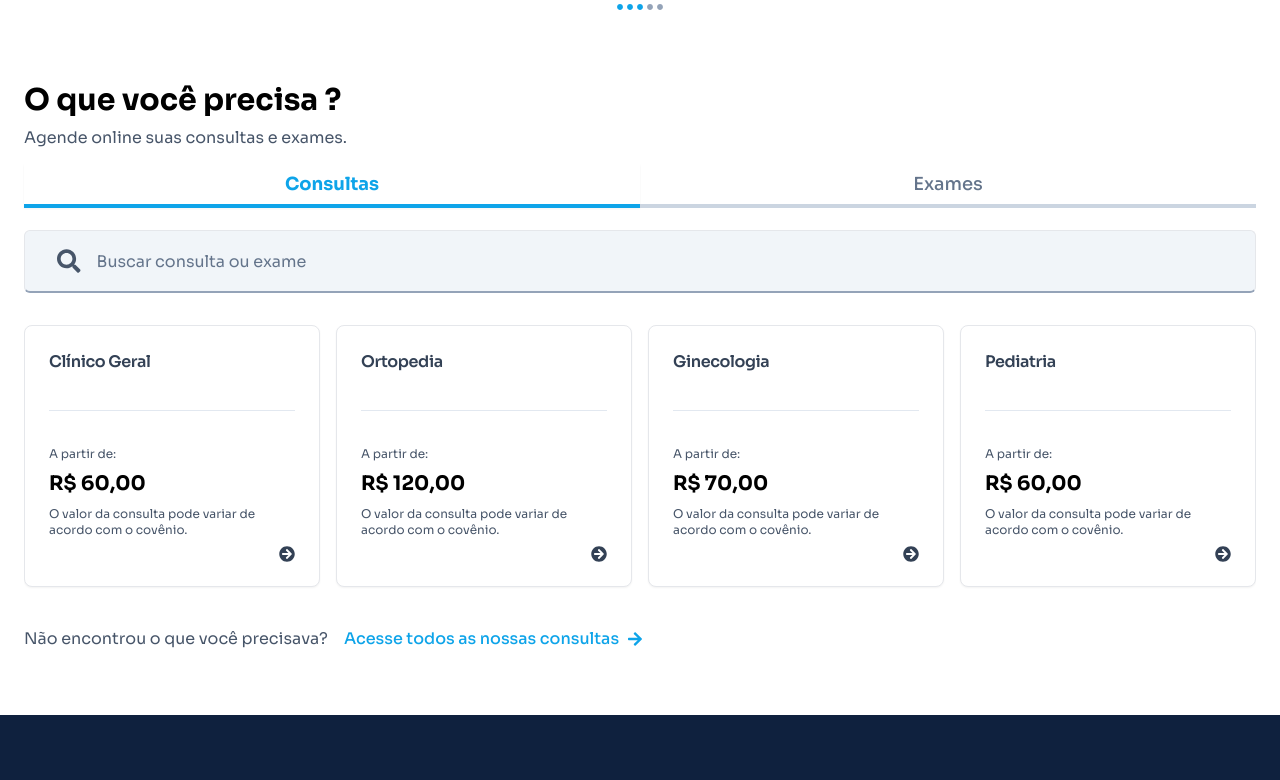
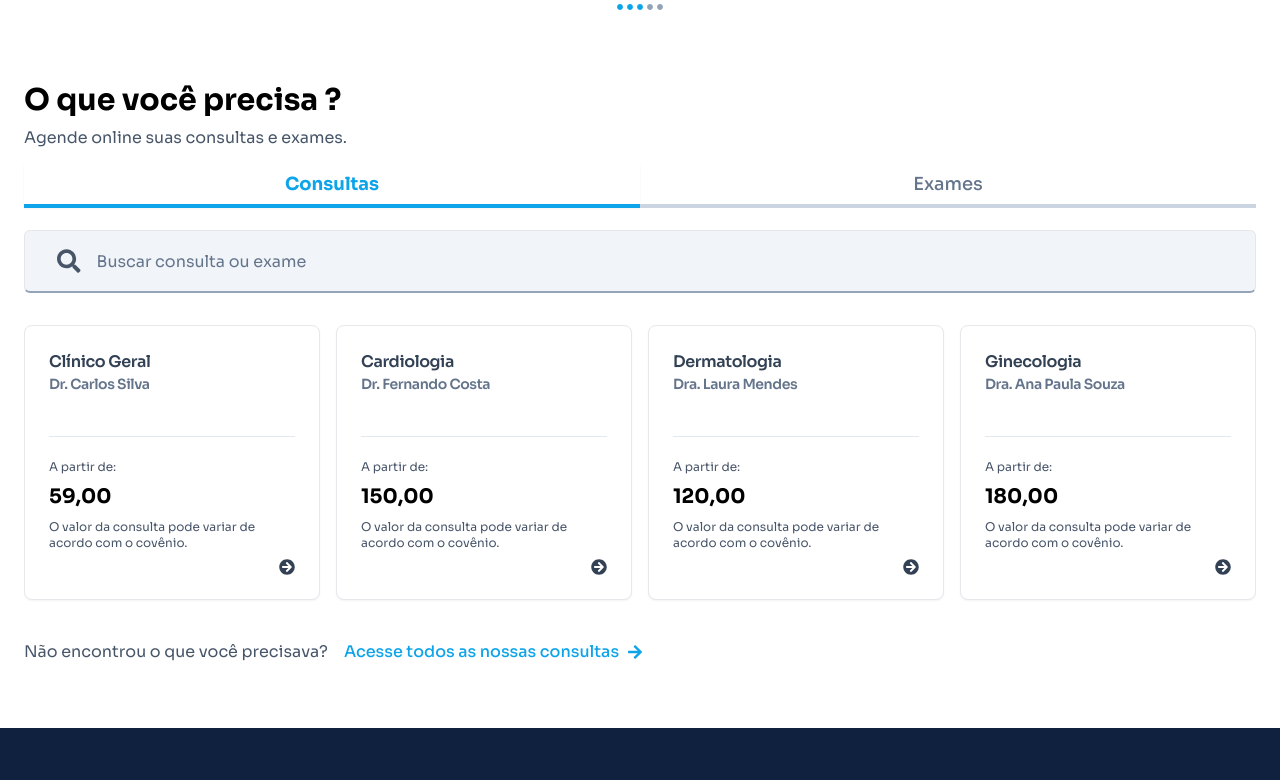
Before and after one commit to marcos-homero/clinicmodel, a Next.js app: page / in a window 1280 px wide. Shown: the part 915-1695 px from the top of the page. Built offline with nearby package versions, Linux system fonts and the light colour scheme.

Commit message:
New Att 01/10/2024

```diff
--- /dev/null
+++ b/src/app/agendamentos/page.tsx
@@ -0,0 +1,7 @@
+import React from "react";
+
+const page = () => {
+  return <div>page</div>;
+};
+
+export default page;
--- /dev/null
+++ b/src/app/blog/page.tsx
@@ -0,0 +1,7 @@
+import React from "react";
+
+const page = () => {
+  return <div>page</div>;
+};
+
+export default page;
--- /dev/null
+++ b/src/app/convenios/page.tsx
@@ -0,0 +1,7 @@
+import React from "react";
+
+const page = () => {
+  return <div>page</div>;
+};
+
+export default page;
--- /dev/null
+++ b/src/app/unidades/page.tsx
@@ -0,0 +1,7 @@
+import React from "react";
+
+const page = () => {
+  return <div>page</div>;
+};
+
+export default page;
--- a/src/components/HeroSection.tsx
+++ b/src/components/HeroSection.tsx
@@ -51,9 +51,16 @@ const HeroSection = () => {
           Conte com a confiança e segurança dos nossos <br /> laboratórios e
           médicos. Agende já sua consulta
         </p>
-        <Button className="flex mt-4 text-base w-fit px-8 gap-4 py-6">
-          Agende já <FaArrowRight />
-        </Button>
+        <Link
+          href={
+            "https://api.whatsapp.com/send?phone=551535370431&text=Gostaria%20de%20mais%20informa%C3%A7%C3%B5es"
+          }
+        >
+          <Button className="flex mt-4 text-base w-fit px-8 gap-4 py-6">
+            Agende já <FaArrowRight />
+          </Button>
+        </Link>
+
         <div className="grid grid-cols-2 grid-rows-2 min-[940px]:flex gap-4 min-[940px]:flex-wrap w-full my-8">
           {caroselOptions.map((item, index) => (
             <Link key={index} href={item.href}>
--- a/src/components/HomeAppointment.tsx
+++ b/src/components/HomeAppointment.tsx
@@ -1,39 +1,61 @@
 import { Card, CardContent, CardHeader, CardTitle } from "@/components/ui/card";
+import Link from "next/link";
 import { FaArrowCircleRight } from "react-icons/fa";
 
 const HomeAppointment = () => {
   const appointments = [
     {
-      type: "Clínico Geral",
-      firstValue: "R$ 60,00",
+      id: "7632bf74-3c6d-4276-abdd-1fd65eac701a",
+      tipo: "Clínico Geral",
+      valor: "59,00",
+      descricao:
+        "O clínico geral é responsável pelo diagnóstico inicial e tratamento de diversas condições de saúde.",
+      medico: "Dr. Carlos Silva",
     },
     {
-      type: "Ortopedia",
-      firstValue: "R$ 120,00",
+      id: "802d9030-af64-44c1-9bda-3b09376b191e",
+      tipo: "Cardiologia",
+      valor: "150,00",
+      descricao:
+        "O cardiologista cuida do sistema cardiovascular, incluindo o coração e os vasos sanguíneos.",
+      medico: "Dr. Fernando Costa",
     },
     {
-      type: "Ginecologia",
-      firstValue: "R$ 70,00",
+      id: "7fa68f69-af42-475e-82b3-5180a81c1e19",
+      tipo: "Dermatologia",
+      valor: "120,00",
+      descricao:
+        "O dermatologista trata doenças e condições relacionadas à pele, cabelo e unhas.",
+      medico: "Dra. Laura Mendes",
     },
     {
-      type: "Pediatria",
-      firstValue: "R$ 60,00",
+      id: "43f990cd-aae9-48b2-a5f3-cdbdff643afc",
+      tipo: "Ginecologia",
+      valor: "180,00",
+      descricao:
+        "O ginecologista cuida da saúde do sistema reprodutor feminino.",
+      medico: "Dra. Ana Paula Souza",
     },
   ];
 
   return (
     <div className="flex gap-4 justify-between py-8 w-full overflow-x-auto whitespace-nowrap">
-      {appointments.map((item, index) => (
-        <Card
-          key={index}
-          className="max-[940px]:w-[200px] max-[940px]:h-[260px] w-1/4"
+      {appointments.map((item) => (
+        <Link
+          key={item.id}
+          href={`/exames/${item.id}`}
+          className="max-[940px]:w-[200px] max-[940px]:h-fit w-1/4"
         >
-          <CardHeader className="text-slate-700 max-[940px]:w-[200px] h-[260px] flex flex-col gap-4 justify-between">
-            <CardTitle className="text-base">{item.type}</CardTitle>
+          <Card key={item.id}>
+            <CardHeader className="text-slate-700 max-[940px]:w-[200px] h-fit flex flex-col gap-4 justify-between">
+              <CardTitle className=" text-base h-[64px] text-wrap">
+                <p>{item.tipo}</p>
+                <p className="text-sm text-slate-500">{item.medico}</p>
+              </CardTitle>
               <span className="h-[1px] bg-slate-200" />
               <CardContent className="flex p-0 flex-col gap-2">
                 <p className="text-xs text-slate-600">A partir de:</p>
-              <p className="text-xl font-bold text-black">{item.firstValue}</p>
+                <p className="text-xl font-bold text-black">{item.valor}</p>
                 <p className="text-xs text-slate-600 text-wrap">
                   O valor da consulta pode variar de acordo com o covênio.
                 </p>
@@ -43,6 +65,7 @@ const HomeAppointment = () => {
               </CardContent>
             </CardHeader>
           </Card>
+        </Link>
       ))}
     </div>
   );
--- a/src/components/HomeTest.tsx
+++ b/src/components/HomeTest.tsx
@@ -1,39 +1,63 @@
 import { Card, CardContent, CardHeader, CardTitle } from "@/components/ui/card";
+import Link from "next/link";
 import { FaArrowCircleRight } from "react-icons/fa";
 
 const HomeTest = () => {
   const tests = [
     {
-      type: "Raio-X",
-      firstValue: "R$ 40,00",
+      id: "a1d2f34b-47f6-4e1d-bc7a-631b4dfb1b15",
+      tipo: "Hemograma",
+      valor: "70,00",
+      descricao:
+        "O hemograma é um exame de sangue que avalia as células sanguíneas.",
+      preparo: "Não é necessário jejum.",
     },
     {
-      type: "Ultrassom",
-      firstValue: "R$ 90,00",
+      id: "b3c5e612-2b4f-4e9d-9b9e-51976f6c9f68",
+      tipo: "Ressonância Magnética da Pelve",
+      valor: "250,00",
+      descricao:
+        "A ressonância magnética usa campos magnéticos para gerar imagens detalhadas de órgãos e tecidos.",
+      preparo:
+        "Pode ser necessário jejum de 4 a 6 horas e evitar objetos metálicos.",
     },
     {
-      type: "Eletrocardiograma",
-      firstValue: "R$ 25,00",
+      id: "d6b7f2ae-e9c2-4d84-9db9-27667c73d9a1",
+      tipo: "Ultrassonografia",
+      valor: "120,00",
+      descricao:
+        "A ultrassonografia usa ondas sonoras para capturar imagens de estruturas internas do corpo.",
+      preparo:
+        "Dependendo da área a ser examinada, pode ser necessário beber água antes do exame.",
     },
     {
-      type: "Hemograma",
-      firstValue: "R$ 12,00",
+      id: "e8d3f5c1-b1f6-4184-8f9f-a6d5674b8a5e",
+      tipo: "Tomografia Computadorizada",
+      valor: "280,00",
+      descricao:
+        "A tomografia computadorizada usa raios-X para criar imagens detalhadas de áreas internas do corpo.",
+      preparo:
+        "Pode ser necessário jejum de 4 horas e a ingestão de contraste.",
     },
   ];
 
   return (
     <div className="flex gap-4 justify-between py-8 w-full overflow-x-auto whitespace-nowrap">
-      {tests.map((item, index) => (
-        <Card
-          key={index}
-          className="max-[940px]:w-[200px] max-[940px]:h-[260px] w-1/4"
+      {tests.map((item) => (
+        <Link
+          key={item.id}
+          href={`/exames/${item.id}`}
+          className="max-[940px]:w-[200px] max-[940px]:h-fit w-1/4"
         >
-          <CardHeader className="text-slate-700 max-[940px]:w-[200px] h-[260px] flex flex-col gap-4 justify-between">
-            <CardTitle className="text-base">{item.type}</CardTitle>
+          <Card key={item.id}>
+            <CardHeader className="text-slate-700 max-[940px]:w-[200px] h-fit flex flex-col gap-4 justify-between">
+              <CardTitle className="text-base h-[64px] text-wrap">
+                {item.tipo}
+              </CardTitle>
               <span className="h-[1px] bg-slate-200" />
               <CardContent className="flex p-0 flex-col gap-2">
                 <p className="text-xs text-slate-600">A partir de:</p>
-              <p className="text-xl font-bold text-black">{item.firstValue}</p>
+                <p className="text-xl font-bold text-black">{item.valor}</p>
                 <p className="text-xs text-slate-600 text-wrap">
                   O valor da consulta pode variar de acordo com o covênio.
                 </p>
@@ -43,6 +67,7 @@ const HomeTest = () => {
               </CardContent>
             </CardHeader>
           </Card>
+        </Link>
       ))}
     </div>
   );
--- a/src/components/ui/cardsview.tsx
+++ b/src/components/ui/cardsview.tsx
@@ -24,7 +24,7 @@ const CardsView = ({ filteredData, type }: FilteredData) => {
           <Link key={item.id} href={`/${type}/${item.id}`}>
             <Card className="max-[940px]:w-fit max-[940px]:h-fit">
               <CardHeader className="text-slate-700 max-[940px]:w-full h-fit flex flex-col gap-4 justify-between">
-                <CardTitle className="max-[940px]:text-sm text-base h-[48px] truncate text-wrap">
+                <CardTitle className="max-[940px]:text-sm text-base h-[64px] text-wrap">
                   <p>{item.tipo}</p>
                   {item.medico && (
                     <p className="text-sm text-slate-500">{item.medico}</p>
```
Lines whose indentation alone changed are shown as unchanged.
